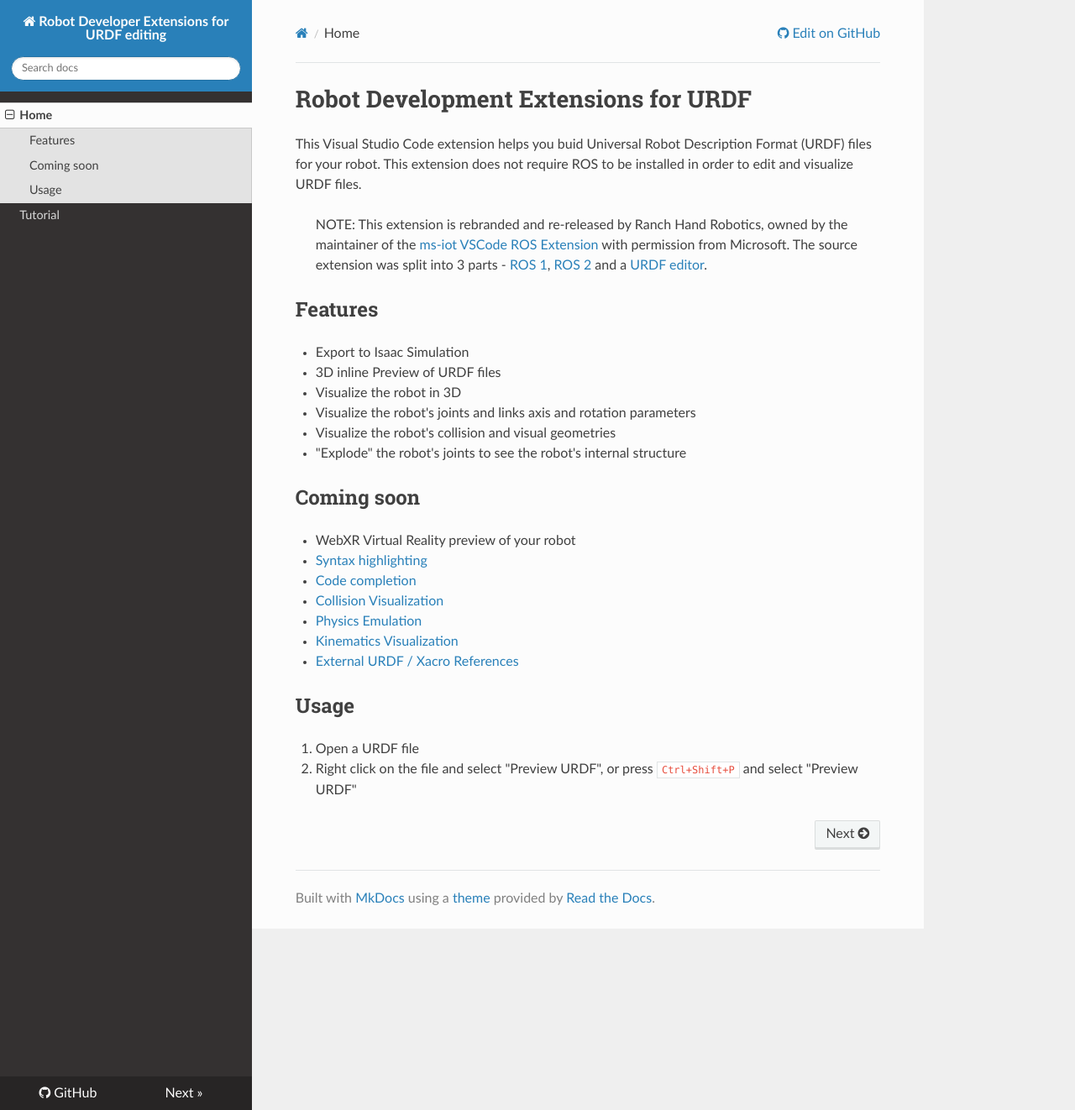
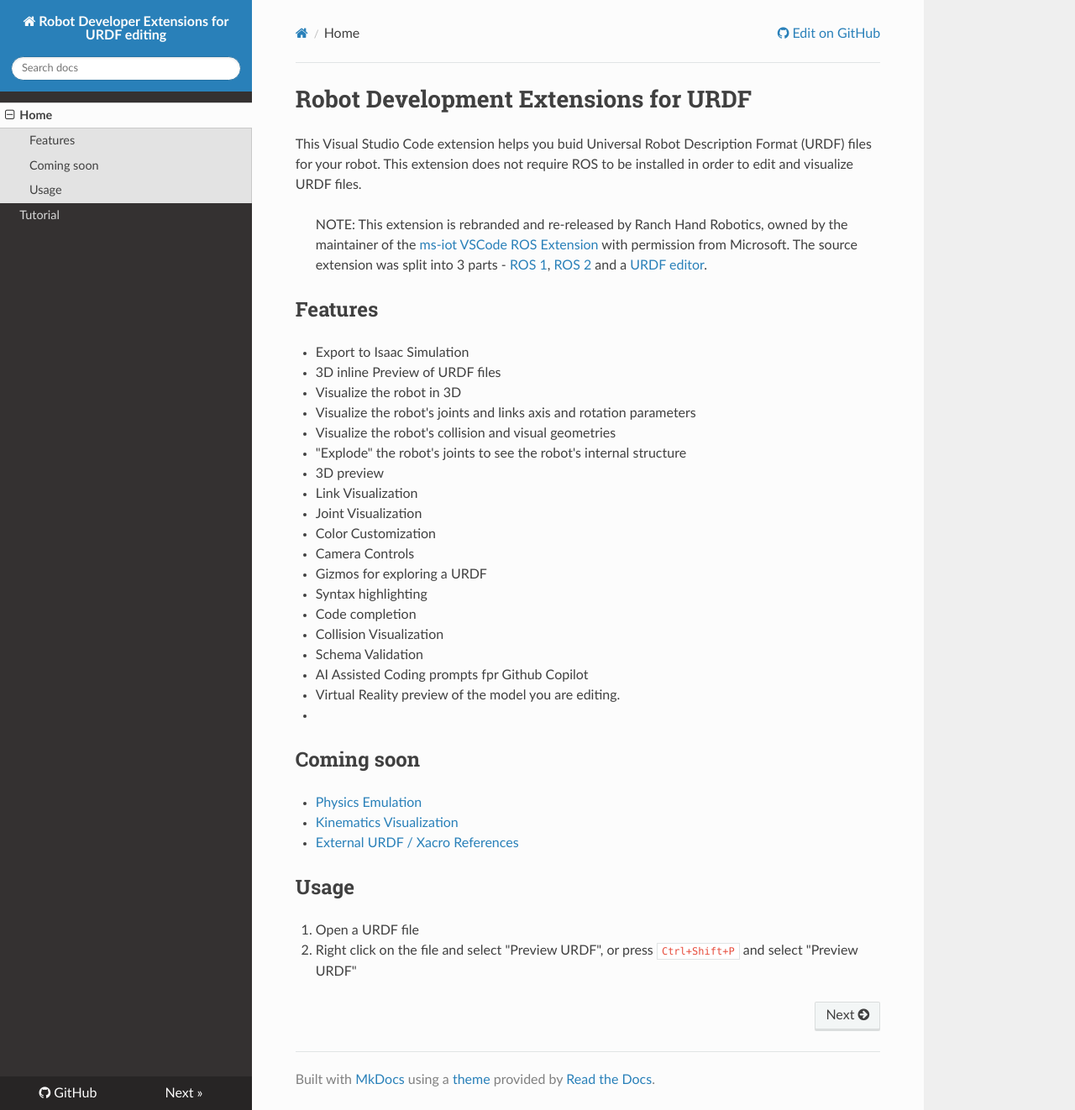
Before and after one commit to Ranch-Hand-Robotics/rde-urdf, an MkDocs documentation site: the page built from docs/index.md, in a window 1280 px wide and 1322 px high. Shown: the whole window at 84% size. Built offline with MkDocs 1.6.1, drawn with Linux system fonts in a browser that asks for light colours; nearby versions of some CDN libraries.

Commit message:
Update index.md

```diff
--- a/docs/index.md
+++ b/docs/index.md
@@ -11,12 +11,20 @@
 - Visualize the robot's joints and links axis and rotation parameters
 - Visualize the robot's collision and visual geometries
 - "Explode" the robot's joints to see the robot's internal structure
-
+- 3D preview
+- Link Visualization
+- Joint Visualization
+- Color Customization
+- Camera Controls
+- Gizmos for exploring a URDF
+- Syntax highlighting
+- Code completion
+- Collision Visualization
+- Schema Validation
+- AI Assisted Coding prompts fpr Github Copilot
+- Virtual Reality preview of the model you are editing.
+-
 ## Coming soon
-- WebXR Virtual Reality preview of your robot
-- [Syntax highlighting](https://github.com/ranchhandrobotics/vscode_urdf/issues/1)
-- [Code completion](https://github.com/ranchhandrobotics/vscode_urdf/issues/2)
-- [Collision Visualization](https://github.com/ranchhandrobotics/vscode_urdf/issues/3)
 - [Physics Emulation](https://github.com/ranchhandrobotics/vscode_urdf/issues/4)
 - [Kinematics Visualization](https://github.com/ranchhandrobotics/vscode_urdf/issues/5)
 - [External URDF / Xacro References](https://github.com/ranchhandrobotics/vscode_urdf/issues/6)
```
